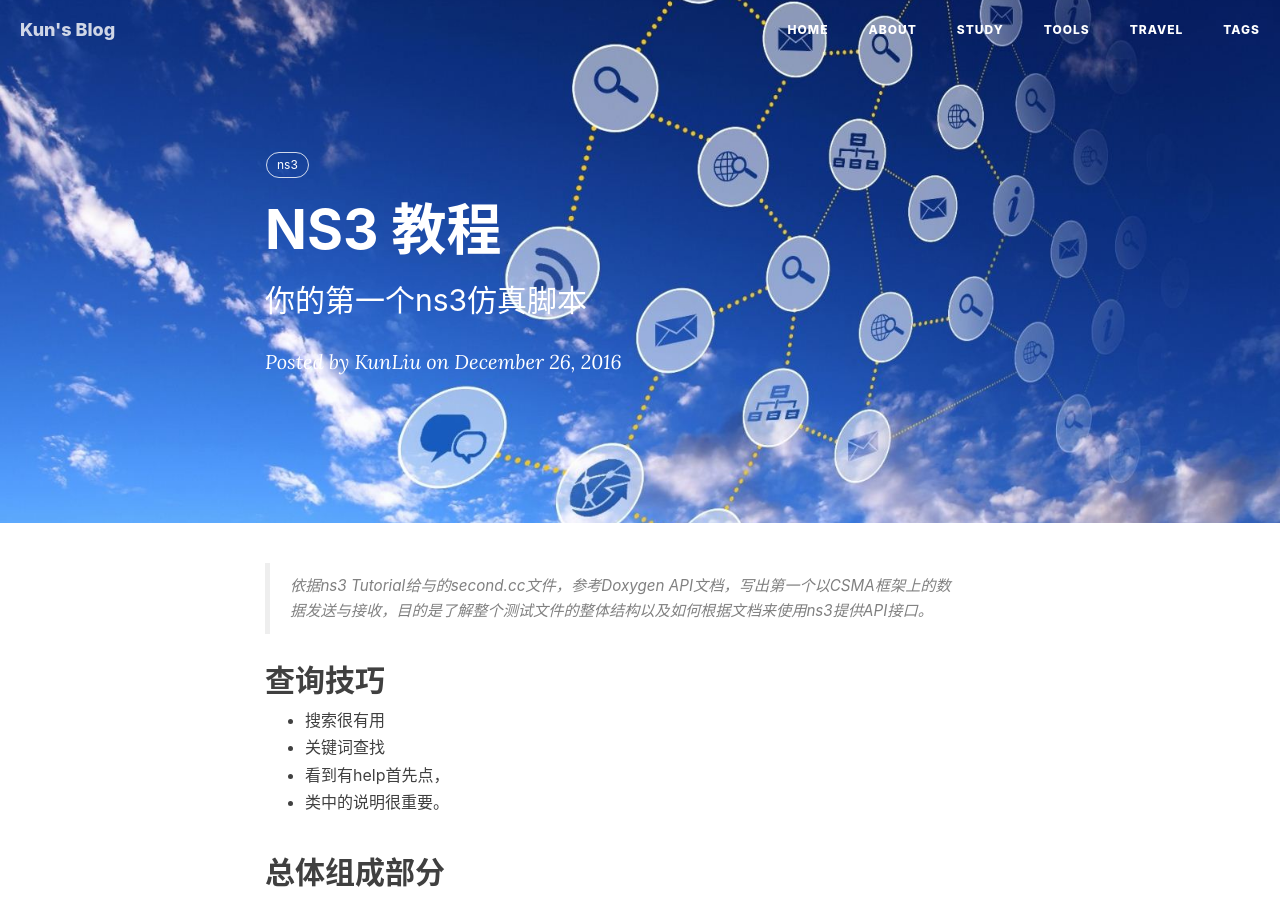
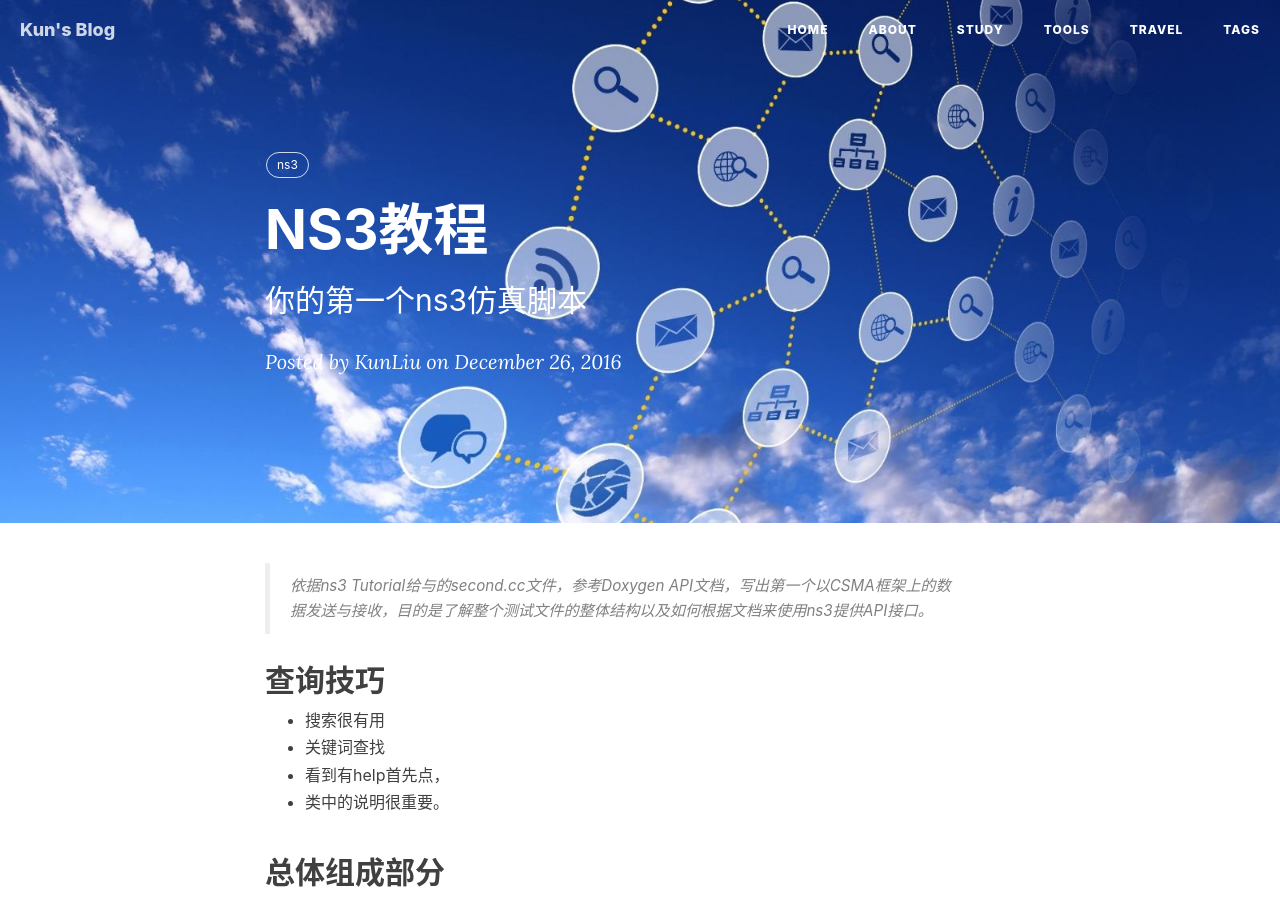
Before and after one commit to liukun2634/liukun2634.github.io, a Jekyll site: the page built from _posts/2016-12-26-NS3 first test script.md, in a window 1280 px wide and 900 px high. Built offline with Jekyll 4.4.1, drawn with Linux system fonts in a browser that asks for light colours; nearby versions of some CDN libraries; comment, search, counter and statistics services are not loaded.

```diff
--- a/_posts/2016-12-26-NS3 first test script.md
+++ b/_posts/2016-12-26-NS3 first test script.md
@@ -1,6 +1,6 @@
 ---
 layout: post
-title: NS3 教程
+title: NS3教程
 categories: study
 tag: ns3
 subtitle: "你的第一个ns3仿真脚本"
```
